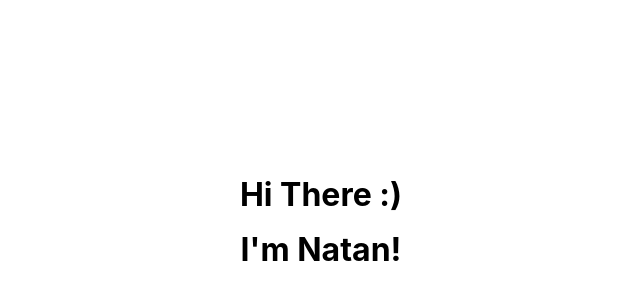
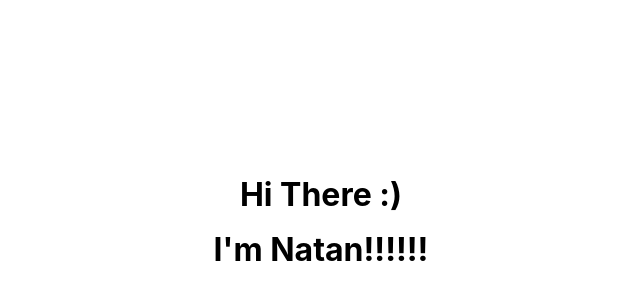
Before and after one commit to NatanColenberg/natanc.com, a React (Create React App) app: page / in a window 1280 px wide. Shown: the part 178-478 px from the top of the page, without its empty margins (319-959 px from the left). Built offline with nearby package versions, Linux system fonts and the light colour scheme.

Commit message:
github auto deploy website action test

```diff
--- a/src/App.tsx
+++ b/src/App.tsx
@@ -5,7 +5,7 @@ function App() {
   return (
     <div className="App">
       <h1>Hi There :)</h1>
-      <h1>I'm Natan!</h1>
+      <h1>I'm Natan!!!!!!</h1>
     </div>
   );
 }
```
Also changed, not shown: 1 other file (tests, documents, lock files or other folders).
